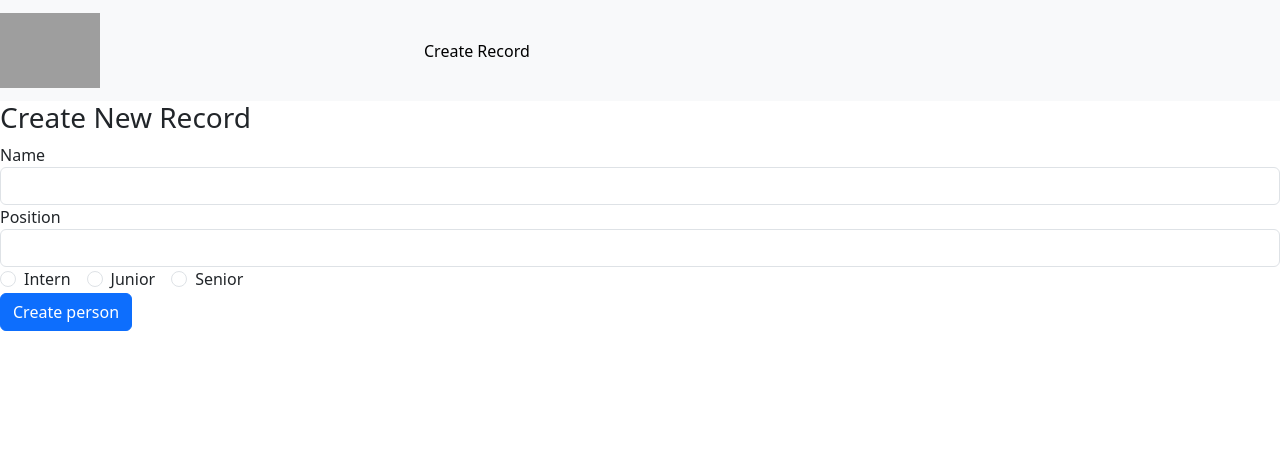
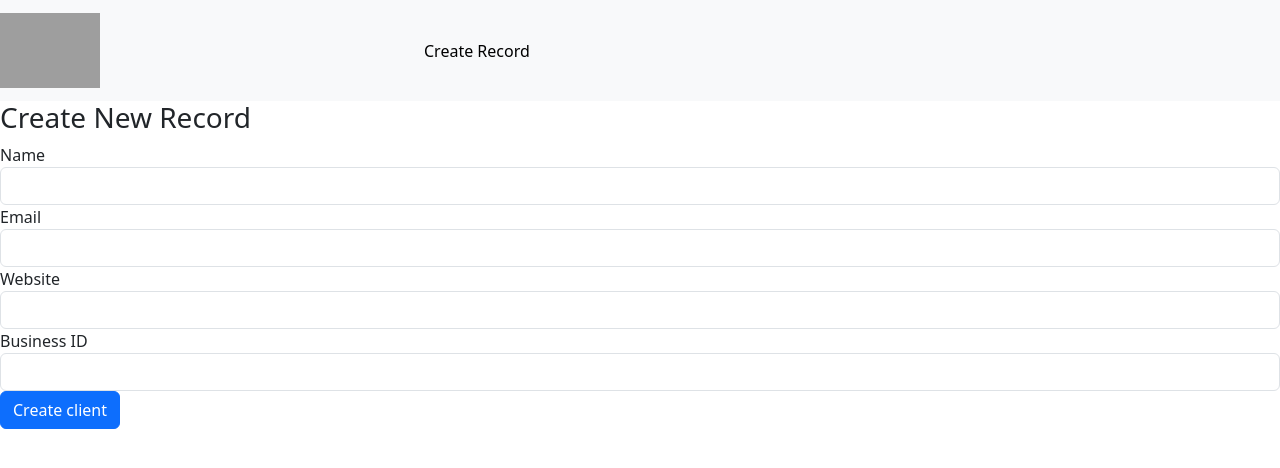
Before and after one commit to Matson20/REST-mern-stack, a React (Create React App) app in the folder client/: page /create in a window 1280 px wide. Shown: the top 468 px of the page. Built offline with nearby package versions, Linux system fonts and the light colour scheme; grey boxes are pictures that could not be loaded.

Commit message:
frontend & db save refactor

```diff
--- a/client/src/components/create.js
+++ b/client/src/components/create.js
@@ -3,8 +3,9 @@ import { useNavigate } from "react-router";
 export default function Create() {
  const [form, setForm] = useState({
    name: "",
-   position: "",
-   level: "",
+   email: "",
+   website: "",
+   businessID: ""
  });
  const navigate = useNavigate();
   // These methods will update the state properties.
@@ -31,10 +32,8 @@ export default function Create() {
      console.log("This is an error section");
      return;
    });
-    setForm({ name: "", position: "", level: "" });
-    console.log("Before navigating to /");
+    setForm({ name: "", email: "", website: "", businessID: "" });
    navigate("/");
-   console.log("After navigating to /");
  }
   // This following section will display the form that takes the input from the user.
  return (
@@ -52,57 +51,39 @@ export default function Create() {
          />
        </div>
        <div className="form-group">
-         <label htmlFor="position">Position</label>
+         <label htmlFor="email">Email</label>
          <input
            type="text"
            className="form-control"
            id="position"
-           value={form.position}
-           onChange={(e) => updateForm({ position: e.target.value })}
+           value={form.email}
+           onChange={(e) => updateForm({ email: e.target.value })}
          />
        </div>
        <div className="form-group">
-         <div className="form-check form-check-inline">
-           <input
-             className="form-check-input"
-             type="radio"
-             name="positionOptions"
-             id="positionIntern"
-             value="Intern"
-             checked={form.level === "Intern"}
-             onChange={(e) => updateForm({ level: e.target.value })}
-           />
-           <label htmlFor="positionIntern" className="form-check-label">Intern</label>
-         </div>
-         <div className="form-check form-check-inline">
-           <input
-             className="form-check-input"
-             type="radio"
-             name="positionOptions"
-             id="positionJunior"
-             value="Junior"
-             checked={form.level === "Junior"}
-             onChange={(e) => updateForm({ level: e.target.value })}
-           />
-           <label htmlFor="positionJunior" className="form-check-label">Junior</label>
-         </div>
-         <div className="form-check form-check-inline">
-           <input
-             className="form-check-input"
-             type="radio"
-             name="positionOptions"
-             id="positionSenior"
-             value="Senior"
-             checked={form.level === "Senior"}
-             onChange={(e) => updateForm({ level: e.target.value })}
-           />
-           <label htmlFor="positionSenior" className="form-check-label">Senior</label>
-         </div>
+         <label htmlFor="website">Website</label>
+         <input
+           type="text"
+           className="form-control"
+           id="position"
+           value={form.website}
+           onChange={(e) => updateForm({ website: e.target.value })}
+         />
+       </div>
+       <div className="form-group">
+         <label htmlFor="position">Business ID</label>
+         <input
+           type="text"
+           className="form-control"
+           id="position"
+           value={form.businessID}
+           onChange={(e) => updateForm({ businessID: e.target.value })}
+         />
        </div>
        <div className="form-group">
          <input
            type="submit"
-           value="Create person"
+           value="Create client"
            className="btn btn-primary"
          />
        </div>
--- a/client/src/components/edit.js
+++ b/client/src/components/edit.js
@@ -4,8 +4,9 @@ import { useParams, useNavigate } from "react-router";
 export default function Edit() {
  const [form, setForm] = useState({
    name: "",
-   position: "",
-   level: "",
+   email: "",
+   website: "",
+   businessID: "",
    records: [],
  });
  const params = useParams();
@@ -48,8 +49,9 @@ export default function Edit() {
    e.preventDefault();
    const editedPerson = {
      name: form.name,
-     position: form.position,
-     level: form.level,
+     email: form.email,
+     website: form.website,
+     businessID: form.businessID
    };
 
    // This will send a post request to update the data in the database.
@@ -70,7 +72,7 @@ export default function Edit() {
      <h3>Update Record</h3>
      <form onSubmit={onSubmit}>
        <div className="form-group">
-         <label htmlFor="name">Name: </label>
+         <label htmlFor="name">Name</label>
          <input
            type="text"
            className="form-control"
@@ -80,59 +82,39 @@ export default function Edit() {
          />
        </div>
        <div className="form-group">
-         <label htmlFor="position">Position: </label>
+         <label htmlFor="email">Email</label>
          <input
            type="text"
            className="form-control"
            id="position"
-           value={form.position}
-           onChange={(e) => updateForm({ position: e.target.value })}
+           value={form.email}
+           onChange={(e) => updateForm({ email: e.target.value })}
          />
        </div>
        <div className="form-group">
-         <div className="form-check form-check-inline">
-           <input
-             className="form-check-input"
-             type="radio"
-             name="positionOptions"
-             id="positionIntern"
-             value="Intern"
-             checked={form.level === "Intern"}
-             onChange={(e) => updateForm({ level: e.target.value })}
-           />
-           <label htmlFor="positionIntern" className="form-check-label">Intern</label>
-         </div>
-         <div className="form-check form-check-inline">
-           <input
-             className="form-check-input"
-             type="radio"
-             name="positionOptions"
-             id="positionJunior"
-             value="Junior"
-             checked={form.level === "Junior"}
-             onChange={(e) => updateForm({ level: e.target.value })}
-           />
-           <label htmlFor="positionJunior" className="form-check-label">Junior</label>
-         </div>
-         <div className="form-check form-check-inline">
-           <input
-             className="form-check-input"
-             type="radio"
-             name="positionOptions"
-             id="positionSenior"
-             value="Senior"
-             checked={form.level === "Senior"}
-             onChange={(e) => updateForm({ level: e.target.value })}
-           />
-           <label htmlFor="positionSenior" className="form-check-label">Senior</label>
+         <label htmlFor="website">Website</label>
+         <input
+           type="text"
+           className="form-control"
+           id="position"
+           value={form.website}
+           onChange={(e) => updateForm({ website: e.target.value })}
+         />
        </div>
+       <div className="form-group">
+         <label htmlFor="position">Business ID</label>
+         <input
+           type="text"
+           className="form-control"
+           id="position"
+           value={form.businessID}
+           onChange={(e) => updateForm({ businessID: e.target.value })}
+         />
        </div>
-       <br />
-
        <div className="form-group">
          <input
            type="submit"
-           value="Update Record"
+           value="Update client"
            className="btn btn-primary"
          />
        </div>
--- a/client/src/components/recordList.js
+++ b/client/src/components/recordList.js
@@ -4,8 +4,9 @@ import { Link } from "react-router-dom";
 const Record = (props) => (
  <tr>
    <td>{props.record.name}</td>
-   <td>{props.record.position}</td>
-   <td>{props.record.level}</td>
+   <td>{props.record.email}</td>
+   <td>{props.record.website}</td>
+   <td>{props.record.businessID}</td>
    <td>
      <Link className="btn btn-link" to={`/edit/${props.record._id}`}>Edit</Link> |
      <button className="btn btn-link"
@@ -68,13 +69,14 @@ export default function RecordList() {
  // This following section will display the table with the records of individuals.
  return (
    <div>
-     <h3>Record List</h3>
+     <h3>Client List</h3>
      <table className="table table-striped" style={{ marginTop: 20 }}>
        <thead>
          <tr>
            <th>Name</th>
-           <th>Position</th>
-           <th>Level</th>
+           <th>Email</th>
+           <th>Website</th>
+           <th>Business ID</th>
            <th>Action</th>
          </tr>
        </thead>
```
Also changed, not shown: 1 other file (tests, documents, lock files or other folders).
